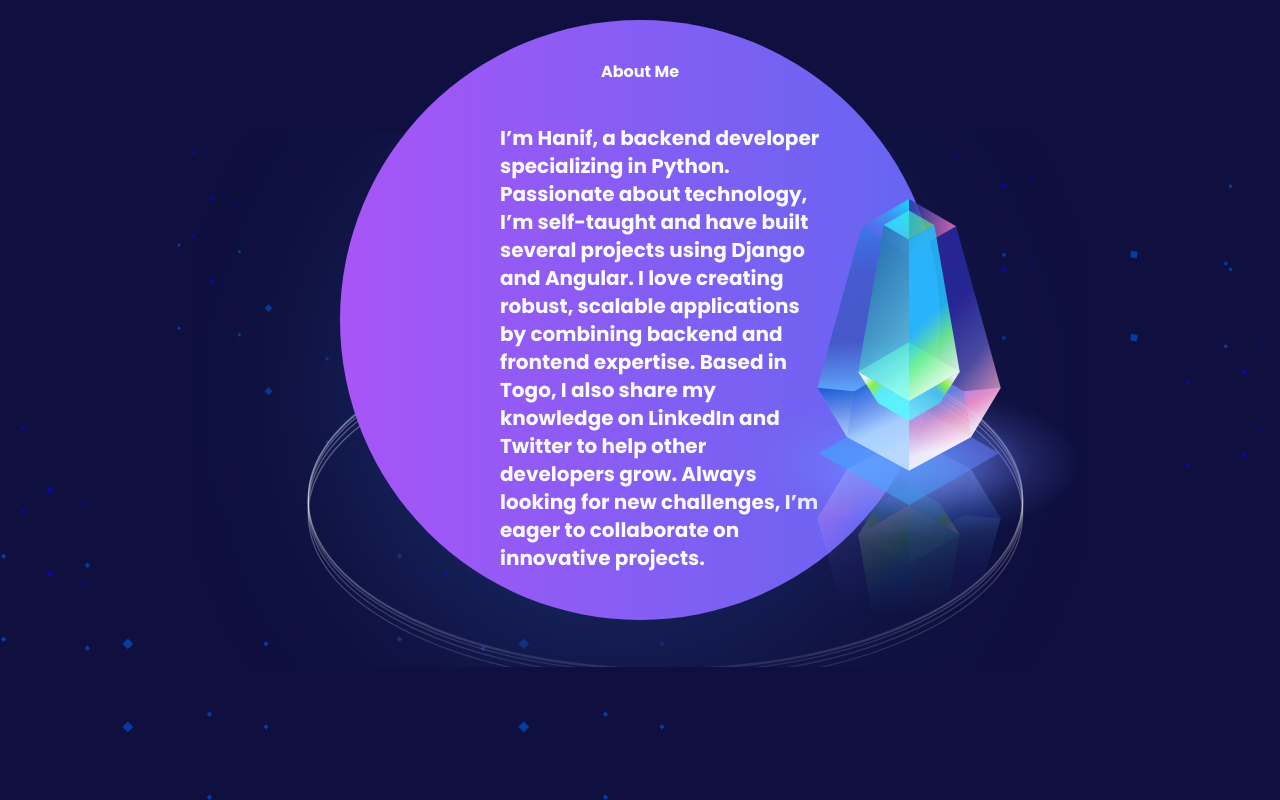
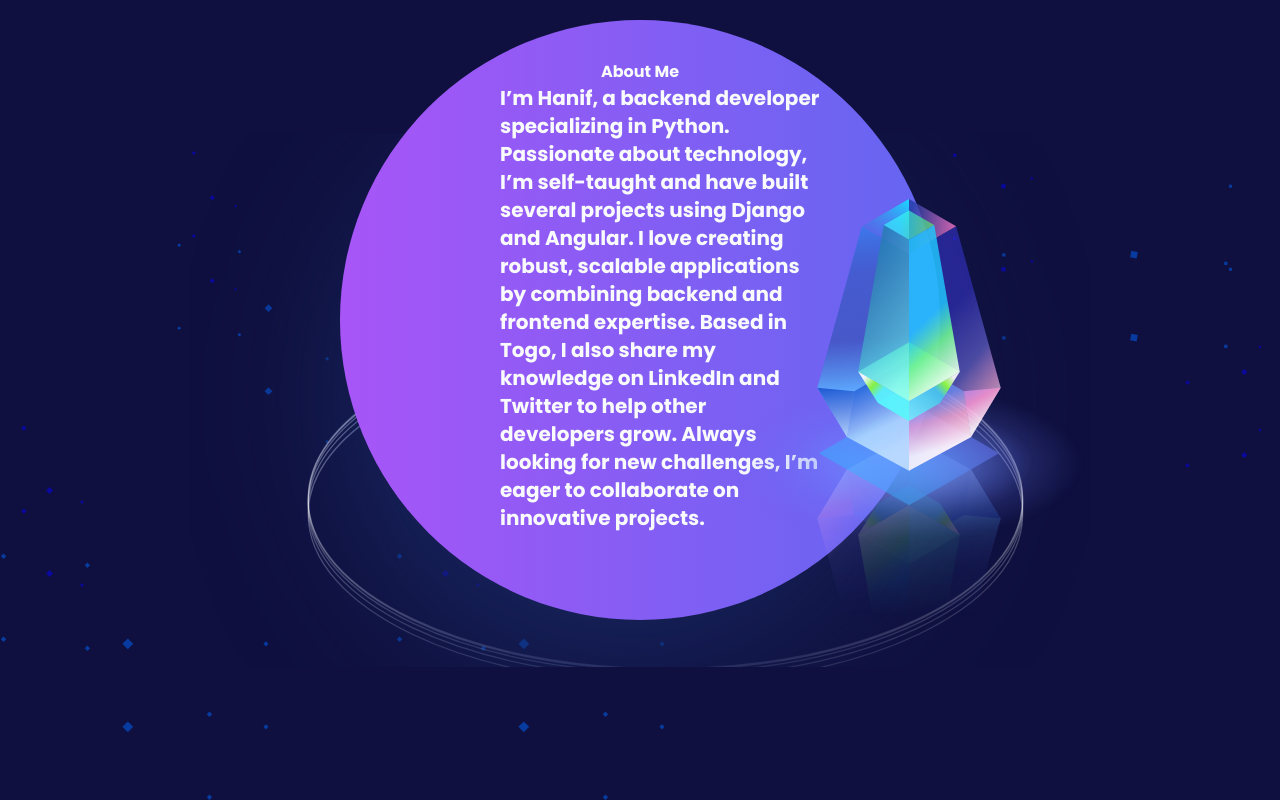
Before and after one commit to Djanfarouhanif/portfolio1, an Angular app in the folder core/: page /about in a window 1280 px wide. Built offline with nearby package versions, Linux system fonts and the light colour scheme.

Commit message:
review code

```diff
--- a/core/src/app/about/about.component.html
+++ b/core/src/app/about/about.component.html
@@ -15,7 +15,7 @@
       <div class="relative flex assete:justify-normal  flex-col justify-center   w-[600px] h-[600px] -translate-y-20 assete:w-[290px] assete:h-[290px] bg-gradient-to-r from-purple-500 to-indigo-500 rounded-full rotate-30  menuscreens:-translate-y-20">
         <h1 class="text-slate-50 text-center font-bold font-poppins mt-10 assete:mt-0">About Me</h1>
 
-        <div class="relative left-[20%]  text-slate-50 font-poppins font-bold  text-xl assete:leading-relaxed  p-10 assete:p-8 assete:text-center assete:pt-0 break-words whitespace-normal h-full w-2/3 z-40 assete:text-[11px] assete:left-0 assete:w-full assete:rounded-full">
+        <div class="relative left-[20%]  text-slate-50 font-poppins font-bold  text-xl assete:leading-relaxed  p-10 pt-0 assete:p-8 assete:text-center assete:pt-0 break-words whitespace-normal h-full w-2/3 z-40 assete:text-[11px] assete:left-0 assete:w-full assete:rounded-full">
 
               I’m Hanif, a backend developer specializing in Python. Passionate about technology,
             I’m self-taught and have built several projects using Django and Angular. I love
--- a/core/src/app/app.component.ts
+++ b/core/src/app/app.component.ts
@@ -1,13 +1,21 @@
 import { Component } from '@angular/core';
 import { RouterOutlet } from '@angular/router';
 import { HomeComponent } from './home/home.component';
+import { CommonModule } from '@angular/common';
+
 @Component({
   selector: 'app-root',
   standalone: true,
-  imports: [RouterOutlet, HomeComponent],
+  imports: [RouterOutlet, HomeComponent, CommonModule],
   templateUrl: './app.component.html',
   styleUrl: './app.component.css'
 })
 export class AppComponent {
   title = 'core';
+  navbarOpen = true;
+
+  toggleNavbar(){
+    this.navbarOpen = !this.navbarOpen;
+
+  };
 }
```
